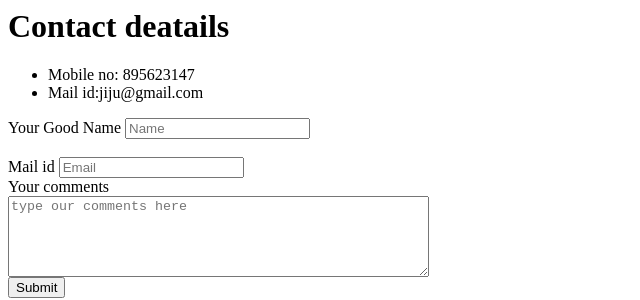
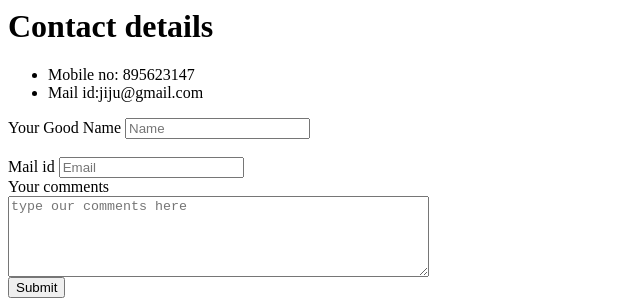
Before and after one commit to Jiju046/CV, a plain HTML site: page Contactdetails.html in a window 1280 px wide. Shown: the full height of the page, 0-640 px from the left. Drawn offline with Linux system fonts and the light colour scheme.

Commit message:
Update Contactdetails.html

```diff
--- a/Contactdetails.html
+++ b/Contactdetails.html
@@ -5,7 +5,7 @@
 	<title>Contact details</title>
 </head>
 <body>
-	<h1>Contact deatails</h1>
+	<h1>Contact details</h1>
 	<ul>
 	<li>Mobile no: 895623147</li>
 	<li>Mail id:jiju@gmail.com</li>
```
